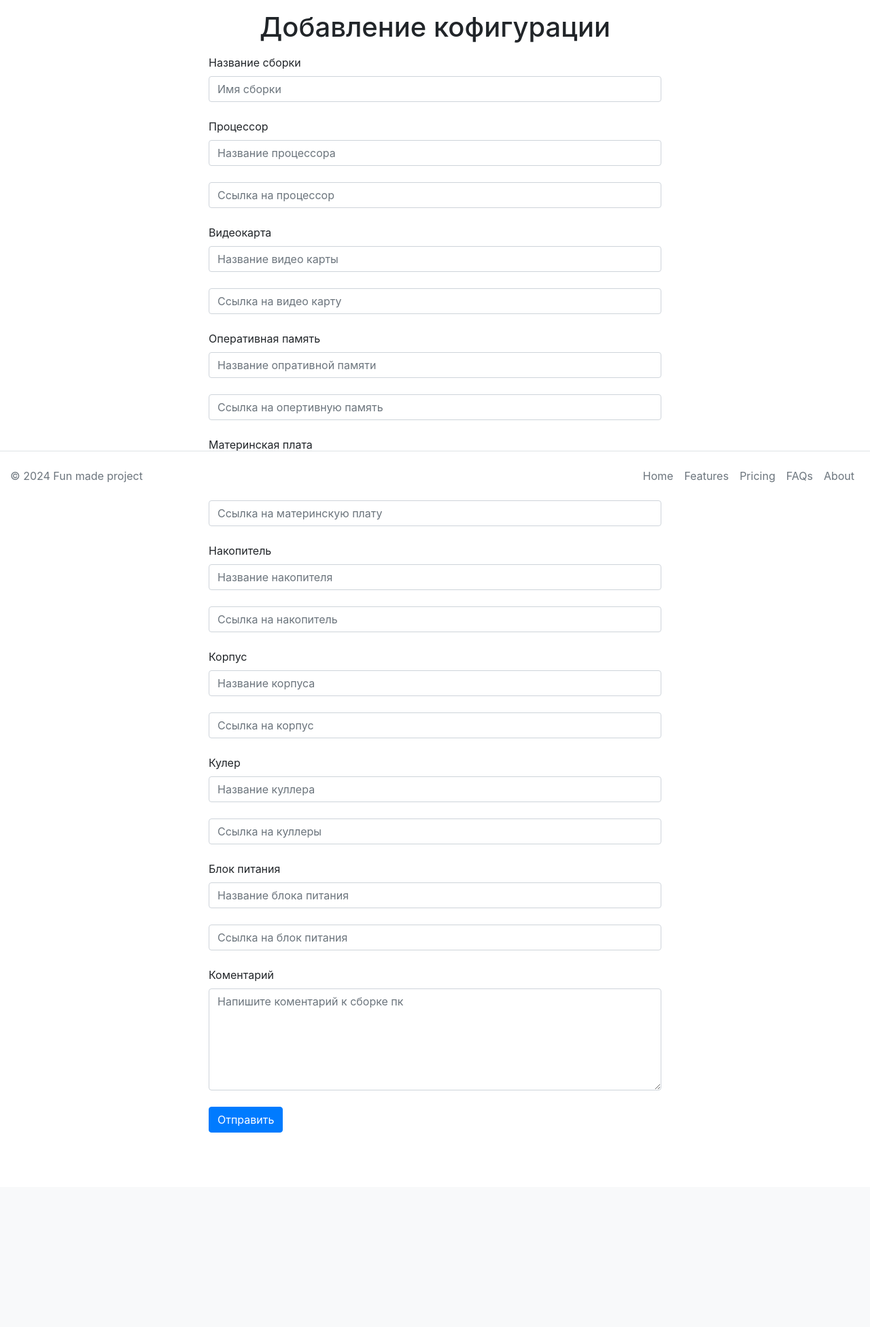
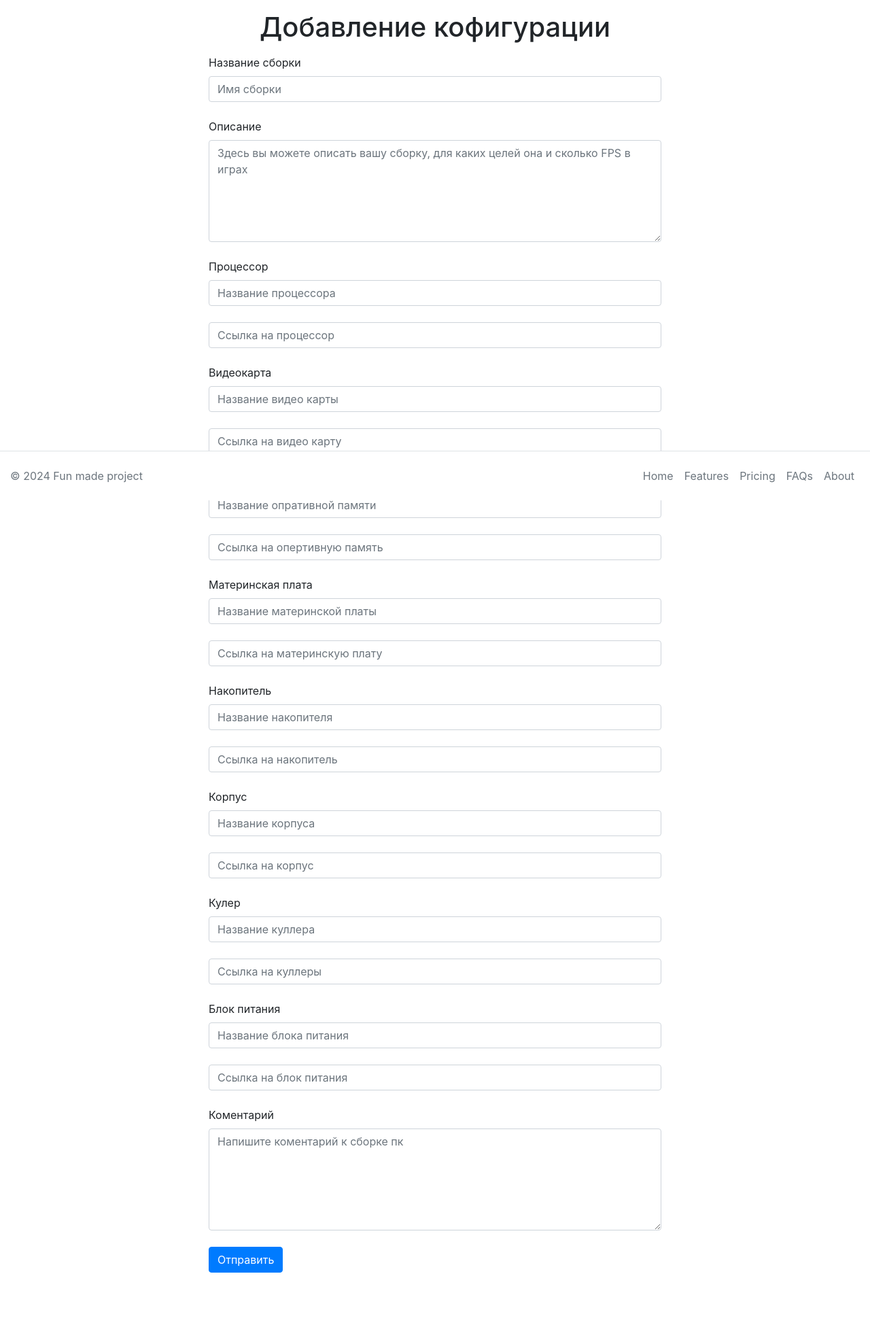
Before and after one commit to whoiam143/PcHUb, a Flask app: page /add_configuration in a window 1280 px wide. Shown: the part 64-2016 px from the top of the page at 68% size. Before the commit the page ends 1730 px from the top, so only its background shows below. Run offline with Flask 3, Linux system fonts and the light colour scheme; a user stored in the database is signed in; some libraries are stand-ins or nearby versions.

Commit message:
about for configs waas added

```diff
--- a/data/configurations.py
+++ b/data/configurations.py
@@ -11,6 +11,8 @@ class Configuration(SqlAlchemyBase):
     id = sqlalchemy.Column(sqlalchemy.Integer, primary_key=True, autoincrement=True)
 
     name = sqlalchemy.Column(sqlalchemy.String, nullable=False)
+
+    about = sqlalchemy.Column(sqlalchemy.String, nullable=True)
 
     #Кулер
     cooler = sqlalchemy.Column(sqlalchemy.String, nullable=False)
--- a/forms/configuration.py
+++ b/forms/configuration.py
@@ -5,6 +5,9 @@ from wtforms.validators import DataRequired
 
 class AddConfigurationForm(FlaskForm):
     name = StringField("Название сборки", validators=[DataRequired()], render_kw={"placeholder": 'Имя сборки'})
+
+    about = TextAreaField('Описание', render_kw={'style': 'min-height: 150px',
+                                                              "placeholder": 'Здесь вы можете описать вашу сборку, для каких целей она и сколько FPS в играх'})
 
     cpu = StringField('Процессор', validators=[DataRequired()], render_kw={"placeholder": 'Название процессора'})
     cpu_link = URLField('', render_kw={"placeholder": 'Ссылка на процессор'})
--- a/templates/add_configuration.html
+++ b/templates/add_configuration.html
@@ -12,6 +12,10 @@
                 {{ error }}
             </p>
         {% endfor %}
+    </p>
+    <p>
+        {{ form.about.label}}<br>
+        {{ form.about(class="form-control") }}<br>
     </p>
     <p>
         {{ form.cpu.label }}<br>
```
Also changed, not shown: db/data.sqlite3.
